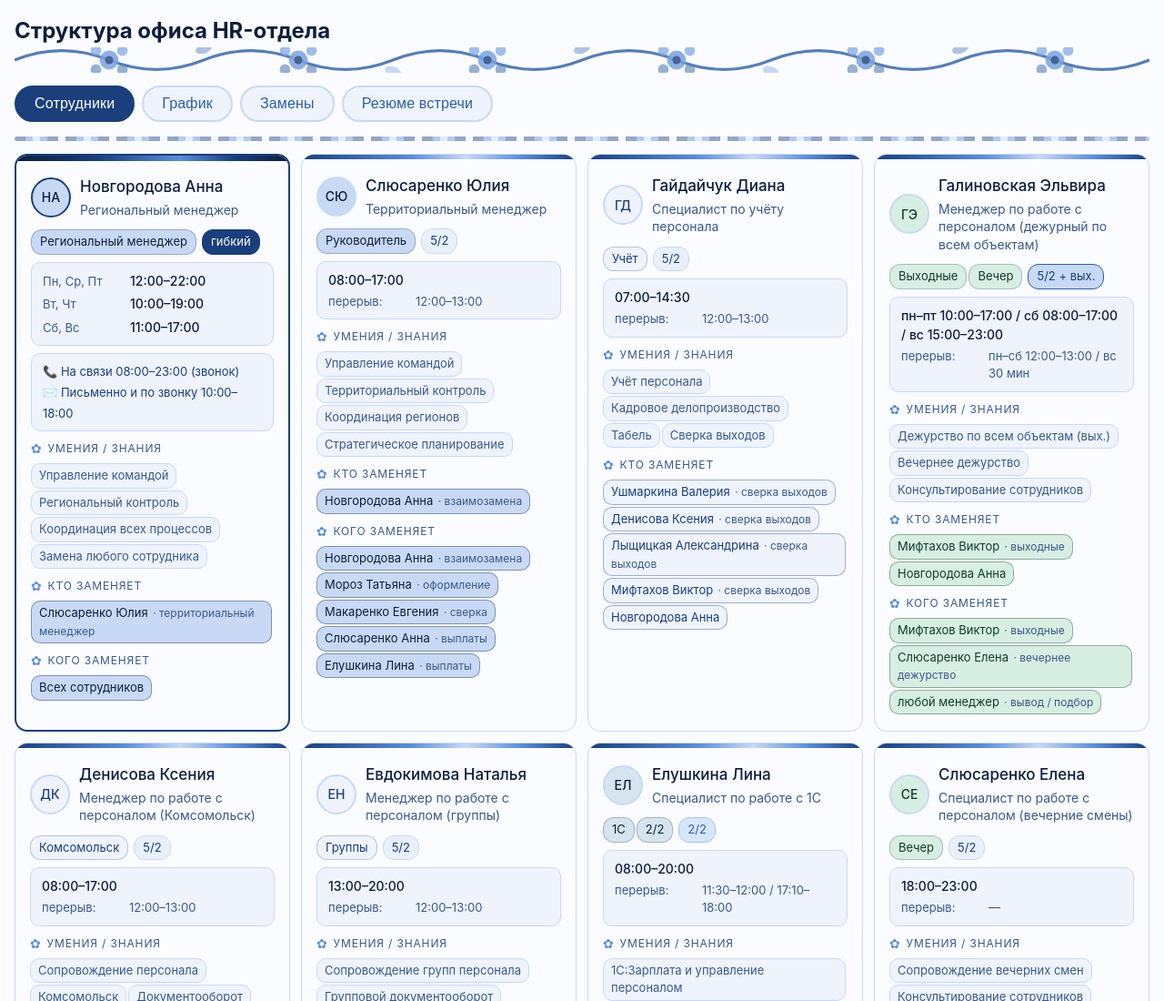
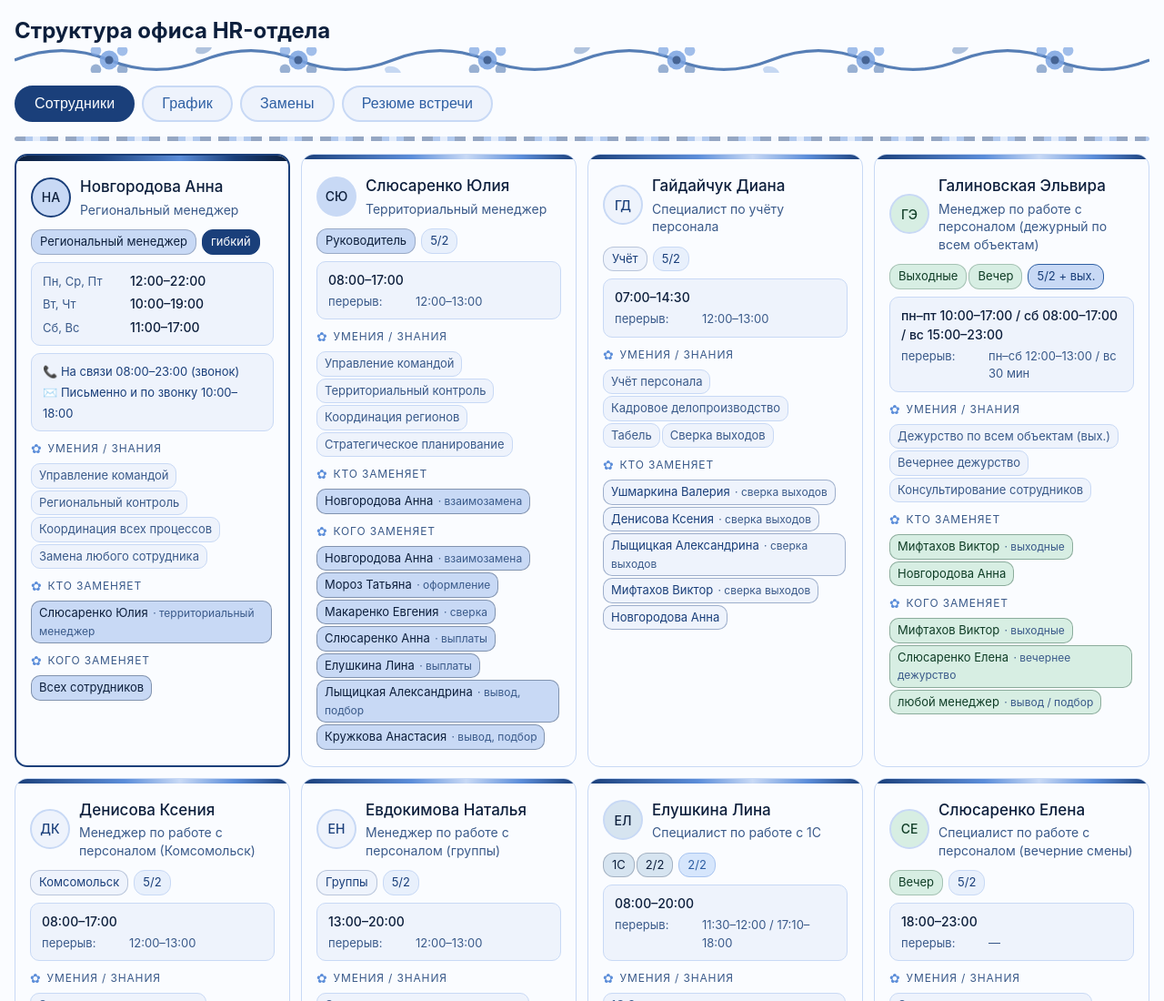
Before and after one commit to IIETPEHKO/Meet, a plain HTML site: page index.html in a window 1280 px wide. Shown: the top 1100 px of the page at 91% size. Drawn offline with Linux system fonts and the light colour scheme.

Commit message:
Update index.html

```diff
--- a/index.html
+++ b/index.html
@@ -502,7 +502,7 @@ var ME = {
 };
 
 var people = [
-  { name:"Слюсаренко Юлия", role:"Территориальный менеджер", color:"#1A3F7A", bg:"#C8D9F5", textc:"#0D1F3C", schedGroup:"5/2 — основная группа", sched:"5/2", time:"08:00–17:00", brk:"12:00–13:00", skills:["Управление командой","Территориальный контроль","Координация регионов","Стратегическое планирование"], tags:["Руководитель"], replacedBy:[{name:"Новгородова Анна",note:"взаимозамена"}], replaces:[{name:"Новгородова Анна",note:"взаимозамена"},{name:"Мороз Татьяна",note:"оформление"},{name:"Макаренко Евгения",note:"сверка"},{name:"Слюсаренко Анна",note:"выплаты"},{name:"Елушкина Лина",note:"выплаты"}] },
+  { name:"Слюсаренко Юлия", role:"Территориальный менеджер", color:"#1A3F7A", bg:"#C8D9F5", textc:"#0D1F3C", schedGroup:"5/2 — основная группа", sched:"5/2", time:"08:00–17:00", brk:"12:00–13:00", skills:["Управление командой","Территориальный контроль","Координация регионов","Стратегическое планирование"], tags:["Руководитель"], replacedBy:[{name:"Новгородова Анна",note:"взаимозамена"}], replaces:[{name:"Новгородова Анна",note:"взаимозамена"},{name:"Мороз Татьяна",note:"оформление"},{name:"Макаренко Евгения",note:"сверка"},{name:"Слюсаренко Анна",note:"выплаты"},{name:"Елушкина Лина",note:"выплаты"},{name:"Лыщицкая Александрина",note:"вывод, подбор"},{name:"Кружкова Анастасия",note:"вывод, подбор"}] },
   { name:"Гайдайчук Диана", role:"Специалист по учёту персонала", color:"#2E5FA3", bg:"#EEF3FC", textc:"#1A3F7A", schedGroup:"5/2 — основная группа", sched:"5/2", time:"07:00–14:30", brk:"12:00–13:00", skills:["Учёт персонала","Кадровое делопроизводство","Табель","Сверка выходов"], tags:["Учёт"], replacedBy:[{name:"Ушмаркина Валерия",note:"сверка выходов"},{name:"Денисова Ксения",note:"сверка выходов"},{name:"Лыщицкая Александрина",note:"сверка выходов"},{name:"Мифтахов Виктор",note:"сверка выходов"},{name:"Новгородова Анна",note:""}], replaces:[] },
   { name:"Галиновская Эльвира", role:"Менеджер по работе с персоналом (дежурный по всем объектам)", color:"#1A5C3A", bg:"#D7EEE3", textc:"#0F3D26", schedGroup:"Прочие графики", sched:"5/2 + вых.", time:"пн–пт 10:00–17:00 / сб 08:00–17:00 / вс 15:00–23:00", brk:"пн–сб 12:00–13:00 / вс 30 мин", skills:["Дежурство по всем объектам (вых.)","Вечернее дежурство","Консультирование сотрудников"], tags:["Выходные","Вечер"], replacedBy:[{name:"Мифтахов Виктор",note:"выходные"},{name:"Новгородова Анна",note:""}], replaces:[{name:"Мифтахов Виктор",note:"выходные"},{name:"Слюсаренко Елена",note:"вечернее дежурство"},{name:"любой менеджер",note:"вывод / подбор"}] },
   { name:"Денисова Ксения", role:"Менеджер по работе с персоналом (Комсомольск)", color:"#2E5FA3", bg:"#EEF3FC", textc:"#1A3F7A", schedGroup:"5/2 — основная группа", sched:"5/2", time:"08:00–17:00", brk:"12:00–13:00", skills:["Сопровождение персонала","Комсомольск","Документооборот","Сверка выходов"], tags:["Комсомольск"], replacedBy:[{name:"Мифтахов Виктор",note:"взаимозамена"},{name:"Кружкова Анастасия",note:"взаимозамена"},{name:"Лыщицкая Александрина",note:"взаимозамена"},{name:"Новгородова Анна",note:""}], replaces:[{name:"Гайдайчук Диана",note:"сверка выходов"},{name:"Мифтахов Виктор",note:"взаимозамена"},{name:"Кружкова Анастасия",note:"взаимозамена"},{name:"Лыщицкая Александрина",note:"взаимозамена"}] },
```
